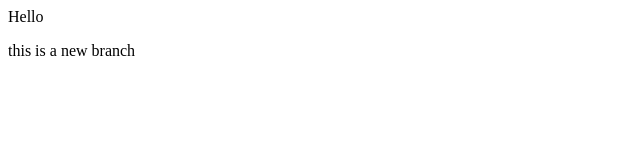
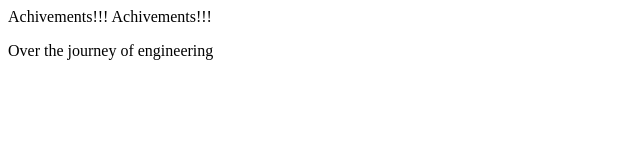
Before and after one commit to ShwetaliMadhukarMane/Achivements, a plain HTML site: page localRepo/index.html in a window 1280 px wide. Shown: the whole page, without its empty margins (0-640 px from the left). Drawn offline with Linux system fonts and the light colour scheme.

Commit message:
Update index.html

```diff
--- a/localRepo/index.html
+++ b/localRepo/index.html
@@ -1,3 +1,3 @@
-<head> Hello </head>
+<head> Achivements!!! Achivements!!! </head>
 
-<p>this is a new branch</p>
+<p>Over the journey of engineering</p>
```
